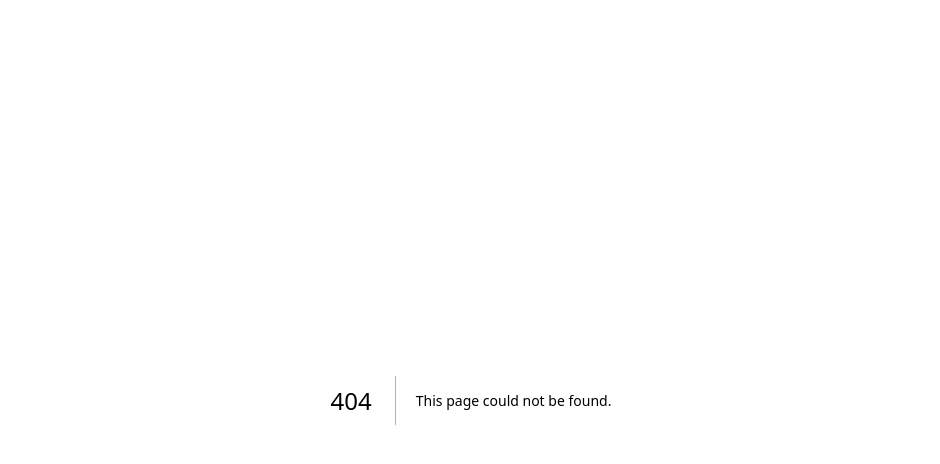
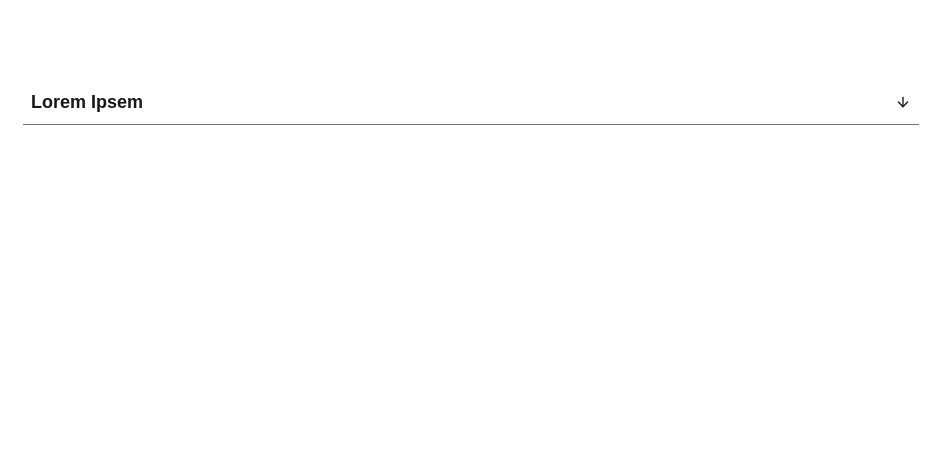
Before and after one commit to harshith-ashvi/react-machine-coding, a Next.js app: page /accordion in a window 1280 px wide. Before the commit this address had no page. Shown: the top 464 px of the page, without its empty margins (169-1109 px from the left). Built offline with nearby package versions, Linux system fonts and the light colour scheme.

Commit message:
add single accordion component

```diff
--- /dev/null
+++ b/src/app/accordion/accordion.tsx
@@ -0,0 +1,45 @@
+"use client";
+
+import React from "react";
+import { ArrowDown } from "lucide-react";
+import { cn } from "@/lib/utils";
+
+interface AccordionInterface {
+  children: React.ReactNode;
+  isOpen?: boolean;
+  title: string;
+  className?: string;
+  onChange?: (isExpanded: boolean) => void;
+}
+
+const Accordion = ({
+  children,
+  isOpen = false,
+  title,
+  className,
+  onChange,
+}: AccordionInterface) => {
+  const handleToggle = () => {
+    if (onChange) onChange(!isOpen);
+  };
+
+  return (
+    <div className="w-full border-b border-neutral-500 py-1">
+      <div
+        className={cn(
+          "flex items-center justify-between py-1 px-2 cursor-pointer",
+          className
+        )}
+        onClick={handleToggle}
+      >
+        <p className="font-bold text-lg">{title}</p>
+        <ArrowDown
+          className={cn("size-4 duration-300", isOpen ? "rotate-x-180" : "")}
+        />
+      </div>
+      {isOpen && <div className="px-2">{children}</div>}
+    </div>
+  );
+};
+
+export default Accordion;
--- /dev/null
+++ b/src/app/accordion/page.tsx
@@ -0,0 +1,35 @@
+"use client";
+
+import { useState } from "react";
+import Accordion from "./accordion";
+
+const AccordionComponents = () => {
+  const [isOpen, setIsOpen] = useState<boolean>(false);
+
+  const handleAccordionToggle = (accordionId: boolean) =>
+    setIsOpen(accordionId);
+
+  return (
+    <div className="max-w-4xl mx-auto pt-20 min-h-screen">
+      <Accordion
+        title="Lorem Ipsem"
+        isOpen={isOpen}
+        onChange={handleAccordionToggle}
+      >
+        <p>
+          Lorem Ipsum is simply dummy text of the printing and typesetting
+          industry. Lorem Ipsum has been the industry standard dummy text ever
+          since the 1500s, when an unknown printer took a galley of type and
+          scrambled it to make a type specimen book. It has survived not only
+          five centuries, but also the leap into electronic typesetting,
+          remaining essentially unchanged. It was popularised in the 1960s with
+          the release of Letraset sheets containing Lorem Ipsum passages, and
+          more recently with desktop publishing software like Aldus PageMaker
+          including versions of Lorem Ipsum.
+        </p>
+      </Accordion>
+    </div>
+  );
+};
+
+export default AccordionComponents;
```
